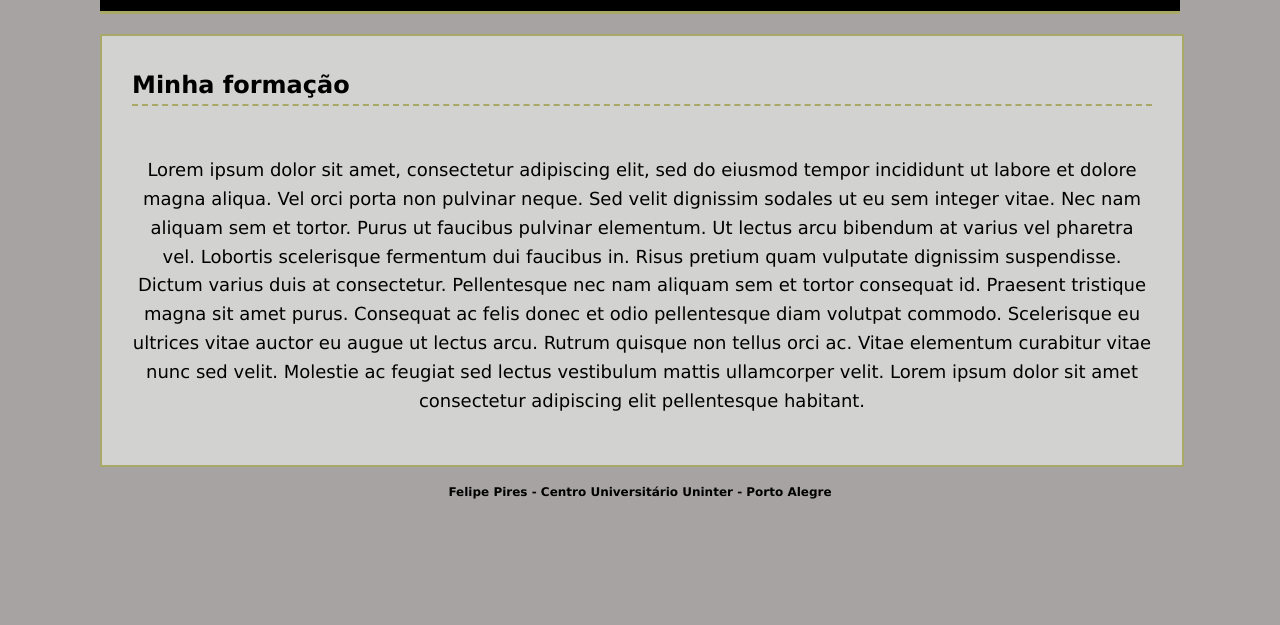
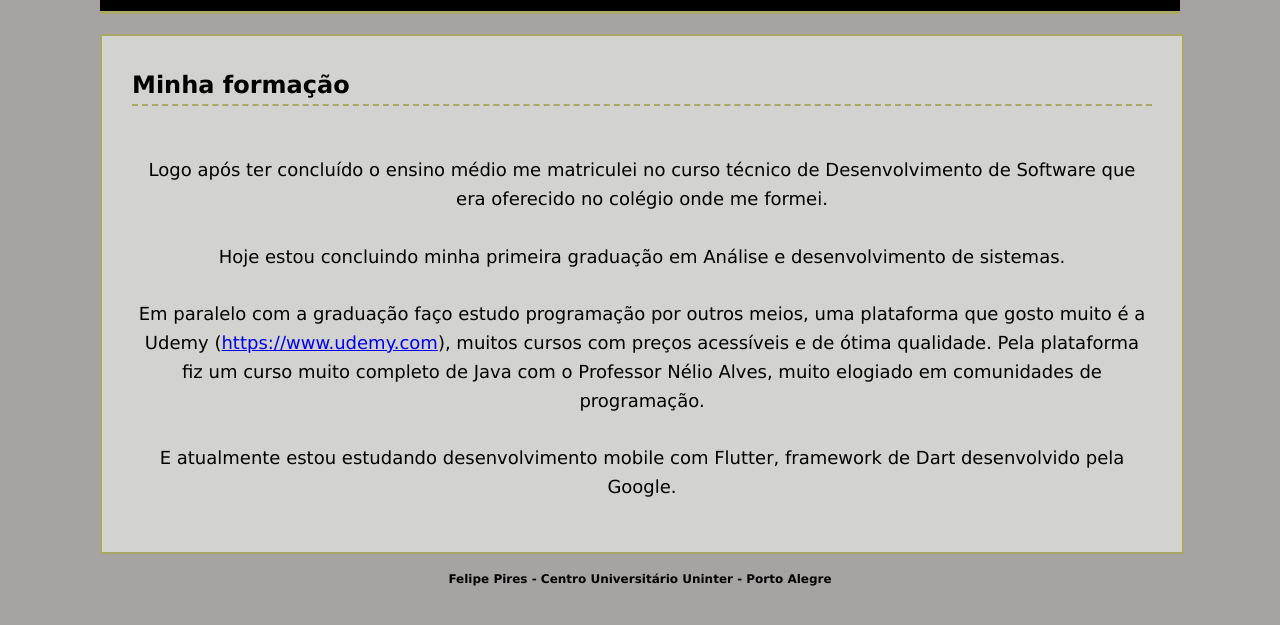
Before and after one commit to pires1945/pires1945.github.io, a plain HTML site: page formacao.html in a window 1280 px wide. Shown: the part 75-700 px from the top of the page. Drawn offline with Linux system fonts and the light colour scheme; a script that the page names is missing.

Commit message:
criado o conteúdo da página formação

```diff
--- a/formacao.html
+++ b/formacao.html
@@ -29,14 +29,16 @@
                     <h1>Minha formação</h1>
                     <div class="texto">
                         <p>
-                            Lorem ipsum dolor sit amet, consectetur adipiscing elit, sed do eiusmod tempor incididunt ut labore et dolore magna aliqua.
-                            Vel orci porta non pulvinar neque. Sed velit dignissim sodales ut eu sem integer vitae. Nec nam aliquam sem et tortor.
-                            Purus ut faucibus pulvinar elementum. Ut lectus arcu bibendum at varius vel pharetra vel.
-                            Lobortis scelerisque fermentum dui faucibus in.
-                            Risus pretium quam vulputate dignissim suspendisse. Dictum varius duis at consectetur. Pellentesque nec nam aliquam sem et tortor consequat id. Praesent tristique magna sit amet purus.
-                            Consequat ac felis donec et odio pellentesque diam volutpat commodo. Scelerisque eu ultrices vitae auctor eu augue ut lectus arcu.
-                            Rutrum quisque non tellus orci ac. Vitae elementum curabitur vitae nunc sed velit. Molestie ac feugiat sed lectus vestibulum mattis ullamcorper velit.
-                            Lorem ipsum dolor sit amet consectetur adipiscing elit pellentesque habitant.
+                            Logo após ter concluído o ensino médio me matriculei no curso
+                            técnico de Desenvolvimento de Software que era oferecido no colégio onde me formei.<br><br>
+                            Hoje estou concluindo minha primeira graduação em Análise e desenvolvimento de sistemas.<br><br>
+                            Em paralelo com a graduação faço estudo programação por outros meios, uma plataforma que
+                            gosto muito é a Udemy (<a href="https://www.udemy.com">https://www.udemy.com</a>), muitos
+                            cursos com preços acessíveis e de ótima qualidade.
+                            Pela plataforma fiz um curso muito completo de Java com o Professor Nélio Alves,
+                            muito elogiado em comunidades de programação.<br><br>
+                            E atualmente estou estudando desenvolvimento mobile com Flutter,
+                            framework de Dart desenvolvido pela Google.
                         </p>
                     </div>
                     <div class="clear"></div>
```
